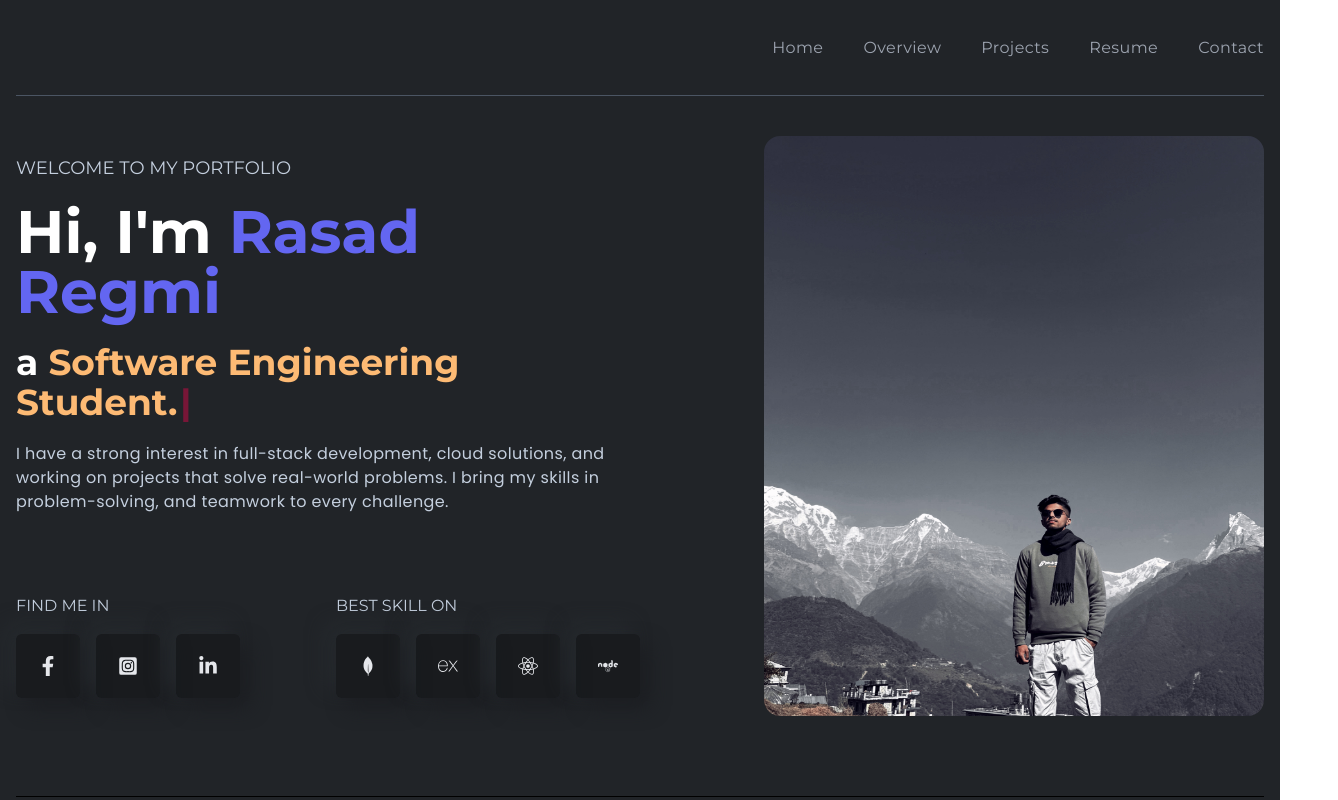
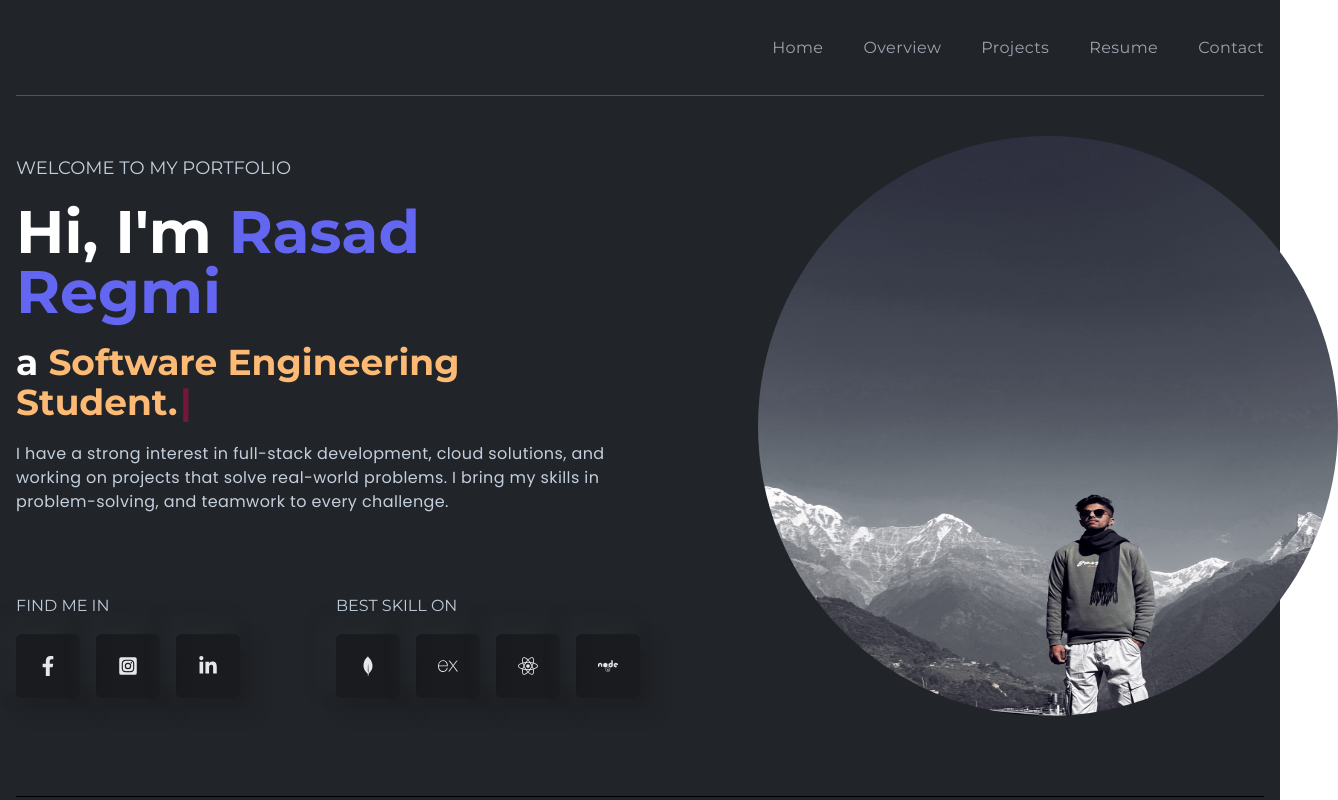
Before and after one commit to rasadregmi/portfolio-client, a React (Create React App) app: page / in a window 1280 px wide. Shown: the top 800 px of the page, 1338 px wide, since content can reach past the window. Built offline with nearby package versions, Linux system fonts and the light colour scheme.

Commit message:
Image updated for both views

```diff
--- a/src/assets/index.js
+++ b/src/assets/index.js
@@ -1,4 +1,4 @@
-import logo from "./images/logo.png";
+import logo from "./images/bannerImg.png";
 import bannerImg from "./images/Rasad.jpg";
 import projectOne from "./images/projects/projectOne.png";
 import projectTwo from "./images/projects/projectTwo.png";
--- a/src/components/banner/RightBanner.js
+++ b/src/components/banner/RightBanner.js
@@ -5,7 +5,7 @@ const RightBanner = () => {
   return (
     <div className="w-full lgl:w-1/2 flex justify-center lgl:justify-end items-center relative">
       <img
-        className="w-[300px] h-[400px] lgl:w-[500px] lgl:h-[580px] z-10 rounded-2xl"
+        className="w-[300px] h-[300px] lgl:w-[580px] lgl:h-[580px] z-10 rounded-full mx-auto lgl:translate-x-24"
         src={bannerImg}
         alt="bannerImg"
       />
```
